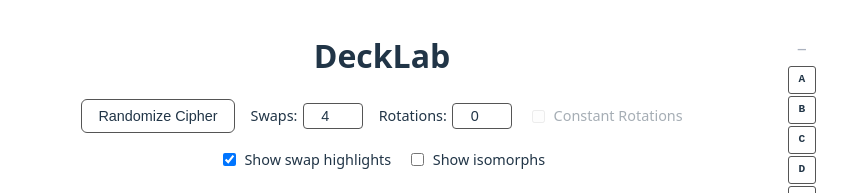
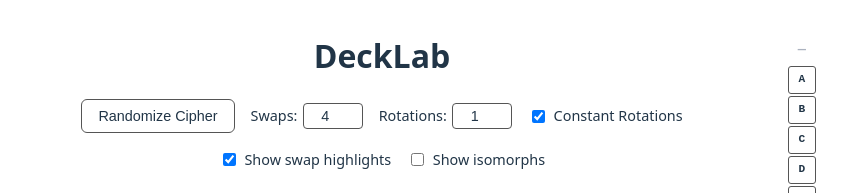
Before and after one commit to jacoblnd/DeckLab, a Svelte app: page / in a window 1280 px wide. Shown: the top 193 px of the page, without its empty margins (0-847 px from the left). Built offline with nearby package versions, Linux system fonts and the light colour scheme.

Commit message:
update default config to reflect the starting cipher

```diff
--- a/src/App.svelte
+++ b/src/App.svelte
@@ -16,8 +16,8 @@
   let selectedIsomorph = $state<Isomorph | null>(null);
 
   let swapCount = $state(4);
-  let rotationMax = $state(0);
-  let rotationConstant = $state(false);
+  let rotationMax = $state(1);
+  let rotationConstant = $state(true);
 
   let result = $derived(encipher(plaintext, mapping));
   let isomorphs = $derived(findIsomorphs(result.ciphertext));
```
